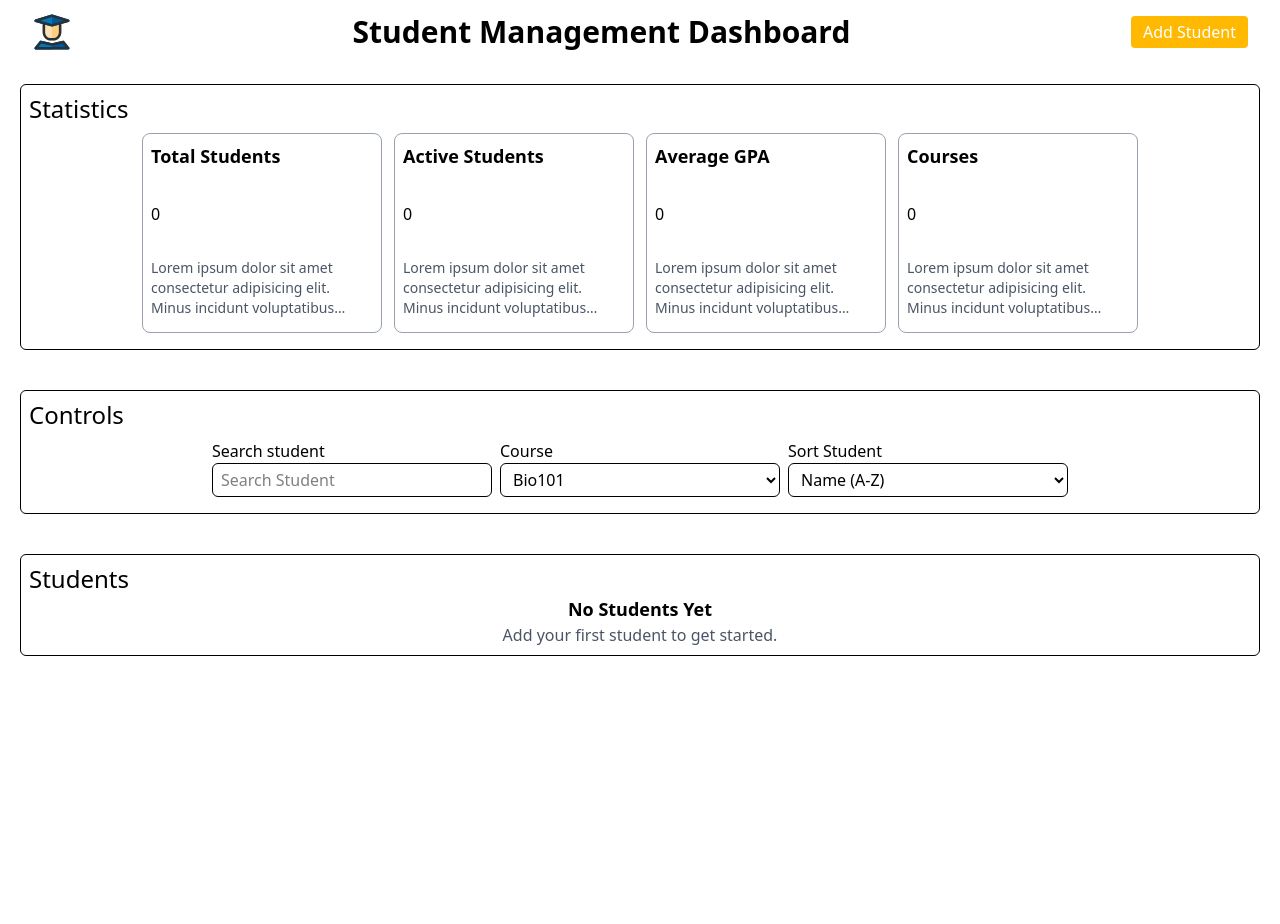
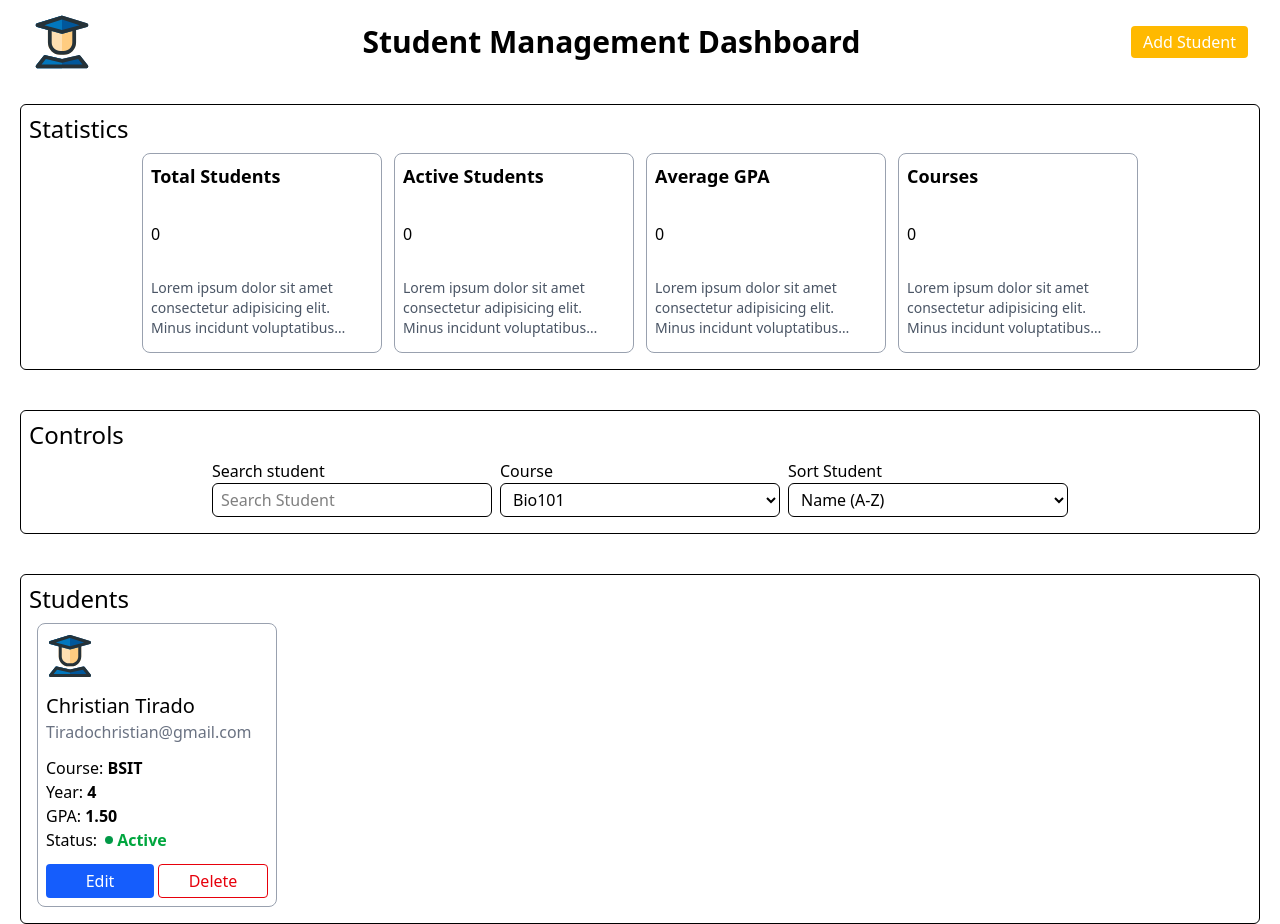
Before and after one commit to tiradochristian26/student-management-dashboard, a website: page index.html in a window 1280 px wide. Before the commit the page ends 800 px from the top, so only its background shows below. Drawn offline with Linux system fonts and the light colour scheme.

Commit message:
feat: build student card component

```diff
--- a/index.html
+++ b/index.html
@@ -11,7 +11,8 @@
 <body>
     <div class="max-w-7xl mx-auto px-5">
         <header class="flex justify-between items-center p-3">
-            <img src="./assets/images/logo/student-svgrepo-com.svg" alt="Student Management Dashboard Logo" class="h-10" />
+            <img src="./assets/images/logo/student-svgrepo-com.svg" alt="Student Management Dashboard Logo"
+                class="h-15" />
             <h1 class="font-bold text-3xl">Student Management Dashboard</h1>
             <button
                 class="px-3 cursor-pointer py-1 rounded-sm bg-amber-400 text-white font-medium hover:bg-amber-600 transition"
@@ -31,28 +32,40 @@
                             class="min-w-50 min-h-50 max-w-60 max-h-50 rounded-lg p-2  border border-gray-400  space-y-8 ">
                             <h2 class="text-lg font-semibold">Total Students</h2>
                             <p id="">0</p>
-                            <p id="" class=" text-sm text-gray-600 line-clamp-3"> Lorem ipsum dolor sit amet consectetur adipisicing elit. Minus incidunt voluptatibus labore tenetur eius corporis officiis soluta, officia, dicta eum quidem corrupti veniam vero deserunt dolorum nobis non amet natus.</p>
+                            <p id="" class=" text-sm text-gray-600 line-clamp-3"> Lorem ipsum dolor sit amet consectetur
+                                adipisicing elit. Minus incidunt voluptatibus labore tenetur eius corporis officiis
+                                soluta, officia, dicta eum quidem corrupti veniam vero deserunt dolorum nobis non amet
+                                natus.</p>
                         </div>
 
                         <div
                             class="min-w-50 min-h-50 max-w-60 max-h-50 rounded-lg p-2  border border-gray-400  space-y-8 ">
                             <h2 class="text-lg font-semibold">Active Students</h2>
                             <p id="">0</p>
-                            <p id=" " class=" text-sm text-gray-600 line-clamp-3"> Lorem ipsum dolor sit amet consectetur adipisicing elit. Minus incidunt voluptatibus labore tenetur eius corporis officiis soluta, officia, dicta eum quidem corrupti veniam vero deserunt dolorum nobis non amet natus.</p>
+                            <p id=" " class=" text-sm text-gray-600 line-clamp-3"> Lorem ipsum dolor sit amet
+                                consectetur adipisicing elit. Minus incidunt voluptatibus labore tenetur eius corporis
+                                officiis soluta, officia, dicta eum quidem corrupti veniam vero deserunt dolorum nobis
+                                non amet natus.</p>
                         </div>
 
                         <div
                             class="min-w-50 min-h-50 max-w-60 max-h-50 rounded-lg p-2  border border-gray-400  space-y-8 ">
                             <h2 class="text-lg font-semibold">Average GPA</h2>
                             <p id="">0</p>
-                            <p id="" class=" text-sm text-gray-600 line-clamp-3"> Lorem ipsum dolor sit amet consectetur adipisicing elit. Minus incidunt voluptatibus labore tenetur eius corporis officiis soluta, officia, dicta eum quidem corrupti veniam vero deserunt dolorum nobis non amet natus.</p>
+                            <p id="" class=" text-sm text-gray-600 line-clamp-3"> Lorem ipsum dolor sit amet consectetur
+                                adipisicing elit. Minus incidunt voluptatibus labore tenetur eius corporis officiis
+                                soluta, officia, dicta eum quidem corrupti veniam vero deserunt dolorum nobis non amet
+                                natus.</p>
                         </div>
 
                         <div
                             class="min-w-50 min-h-50 max-w-60 max-h-50 rounded-lg p-2  border border-gray-400  space-y-8 ">
                             <h2 class="text-lg font-semibold">Courses</h2>
                             <p id="">0</p>
-                            <p id="" class=" text-sm text-gray-600 line-clamp-3"> Lorem ipsum dolor sit amet consectetur adipisicing elit. Minus incidunt voluptatibus labore tenetur eius corporis officiis soluta, officia, dicta eum quidem corrupti veniam vero deserunt dolorum nobis non amet natus.</p>
+                            <p id="" class=" text-sm text-gray-600 line-clamp-3"> Lorem ipsum dolor sit amet consectetur
+                                adipisicing elit. Minus incidunt voluptatibus labore tenetur eius corporis officiis
+                                soluta, officia, dicta eum quidem corrupti veniam vero deserunt dolorum nobis non amet
+                                natus.</p>
                         </div>
                     </div>
             </section>
@@ -84,7 +97,7 @@
 
                     <div>
                         <label for="sort" class="block">Sort Student</label>
-                        <select name="sort"  id="sort"
+                        <select name="sort" id="sort"
                             class="min-w-70 border px-2 py-1 rounded-md outline-0 focus:border-amber-600 transition">
                             <option value="Name">Name (A-Z)</option>
                             <option value="reverseName">Name (Z-A)</option>
@@ -99,13 +112,36 @@
 
                 <h2 class="capitalize text-2xl font-medium">Students</h2>
 
-                <div class="  flex justify-center items-center ">
-                    <div class="grid text-center">
+                <!-- <div class="grid text-center">
                         <h2 class="font-semibold text-lg">No Students Yet</h2>
                         <p class="text-gray-600 ">Add your first student to get started.</p>
+                    </div> -->
+
+                <div class="w-fit p-2 grid grid-cols-4 gap-3 ">
+                    <div
+                        class="min-w-60 min-h-50 max-w-60 max-h-fit rounded-lg p-2  border border-gray-400 space-y-3   ">
+                        <img src="./assets/images/logo/student-svgrepo-com.svg" alt="Profile picture of Christian Tirado" class="h-12">
+                        <div>
+                            <h3 class="font-medium text-xl">Christian Tirado</h3>
+                            <p class=" text-gray-500">Tiradochristian@gmail.com</p>
+                        </div>
+                        <div>
+                            <p>Course: <strong>BSIT</strong></p>
+                            <p>Year: <strong>4</strong></p>
+                            <p>GPA: <strong>1.50</strong></p>
+                            <p class="flex gap-2 ">Status: <strong class="text-green-600 flex  items-center gap-1"><img src="./assets/images/status/icons8-round-67.png" alt="status" class="h-2">Active</strong></p>
+                        </div>
+                        <div class=" w-full flex gap-1 ">
+                            <button
+                                class="bg-blue-600 rounded-sm flex-1 font-medium text-white cursor-pointer hover:bg-blue-800 py-1" type="button">Edit</button>
+                            <button
+                                class=" border border-red-600 text-red-600 rounded-sm flex-1 cursor-pointer hover:bg-red-600 transition hover:text-white py-1 " type="button">Delete</button>
                         </div>
                     </div>
+
+
             </section>
+
         </main>
     </div>
 </body>
```
Also changed, not shown: assets/css/output.css, assets/images/status/icons8-round-67.png (added), 1 other file. Lines whose indentation alone changed are shown as unchanged.
